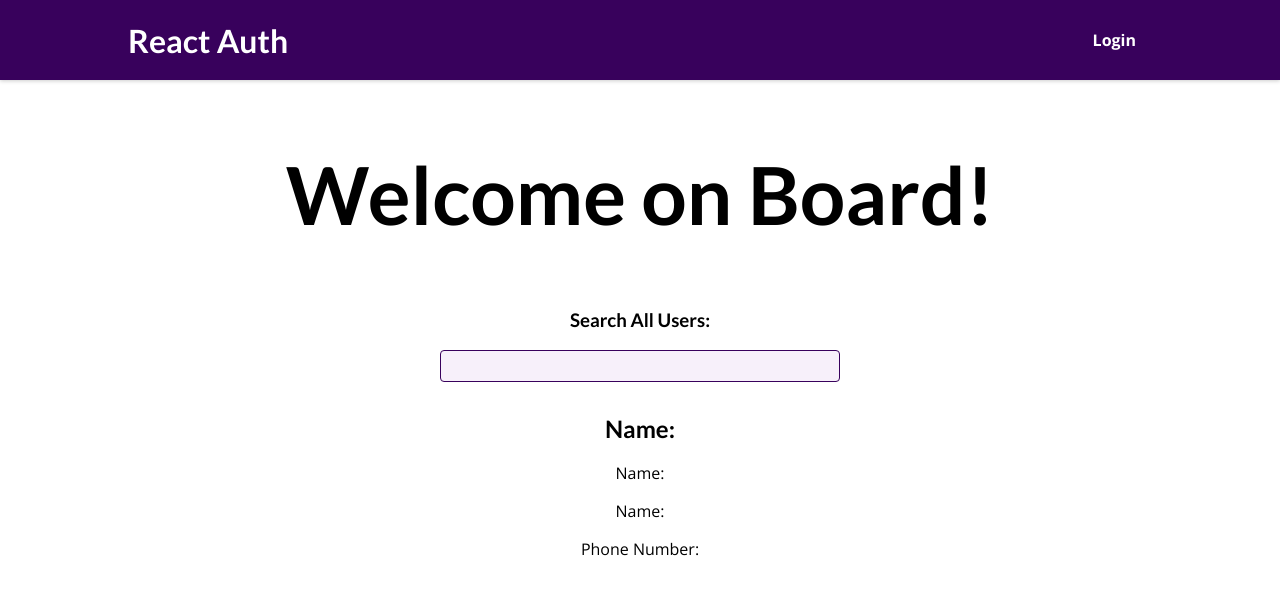
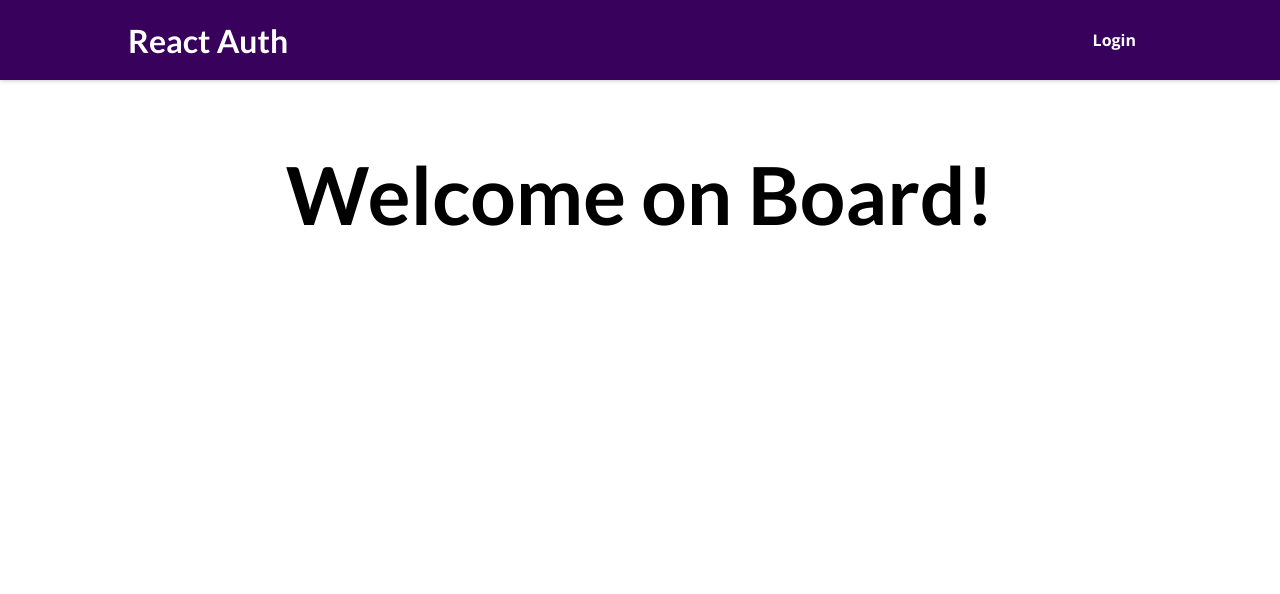
Before and after one commit to AliceKh/application-assignment-3, a React (Create React App) app: page / in a window 1280 px wide. Shown: the top 594 px of the page. Built offline with nearby package versions, Linux system fonts and the light colour scheme.

Commit message:
searchUser

```diff
--- a/src/components/StartingPage/SearchById.js
+++ b/src/components/StartingPage/SearchById.js
@@ -1,19 +1,50 @@
-import { useRef } from "react";
+import { useRef, useState, useContext } from "react";
+import AuthContext from "../../store/auth-context";
 import classes from "./SearchById.module.css";
 import User from "./User";
+import { getDatabase, ref, onValue } from "firebase/database";
 
 const SearchById = () => {
+  const [showUser, setShowUser] = useState(false);
+  const [searchedUser, setSearchedUser] = useState({});
   const searchId = useRef();
+  const authCtx = useContext(AuthContext);
+
+  const submitHandler = (event) => {
+    event.preventDefault();
+
+    setShowUser(false);
+    setSearchedUser({});
+
+    const db = getDatabase();
+    const dbRef = ref(db, "users/");
+    onValue(dbRef, (snapshot) => {
+      const data = snapshot.val();
+
+      Object.keys(data).forEach((user) => {
+        if (data[user].id == searchId.current.value) {
+          setShowUser(true);
+          setSearchedUser(data[user]);
+        }
+      });
+
+      console.log(searchedUser);
+    });
+  };
   return (
     <div>
-      <form className={classes.form}>
-        <div className={classes.control}>
-          <center><h3>Search All Users:</h3></center>
-          <input type="text" id="search-id" ref={searchId} />
-          {/* // if and for and stuff */}
-        </div>
-      </form>
-      <User></User>
+      {authCtx.token && (
+        <form className={classes.form} onSubmit={submitHandler}>
+          <div className={classes.control}>
+            <center>
+              <h3>Search All Users:</h3>
+            </center>
+            <input type="text" id="search-id" ref={searchId} />
+            {/* // if and for and stuff */}
+          </div>
+        </form>
+      )}
+      {showUser && <User {...searchedUser} />}
     </div>
   );
 };
--- a/src/components/StartingPage/User.js
+++ b/src/components/StartingPage/User.js
@@ -1,12 +1,14 @@
 import classes from './User.module.css';
 
-const User = () => {
+const User = ({name, id, address, phoneNumber}) => {
   return (
     <center><card className={classes.card}>
-      <h1>Name:</h1>
-      <p class="title">Name:</p>
-      <p>Name:</p>
-      <p>Phone Number:</p>
+      {console.log()}
+      <h1>Name: {name}</h1>
+      {/* <p class="title">Name:</p> */}
+      <p>Id: {id}</p>
+      <p>Phone Number: {phoneNumber}</p>
+      <p>Address: {address}</p>
     </card></center>
   );
 };
```
